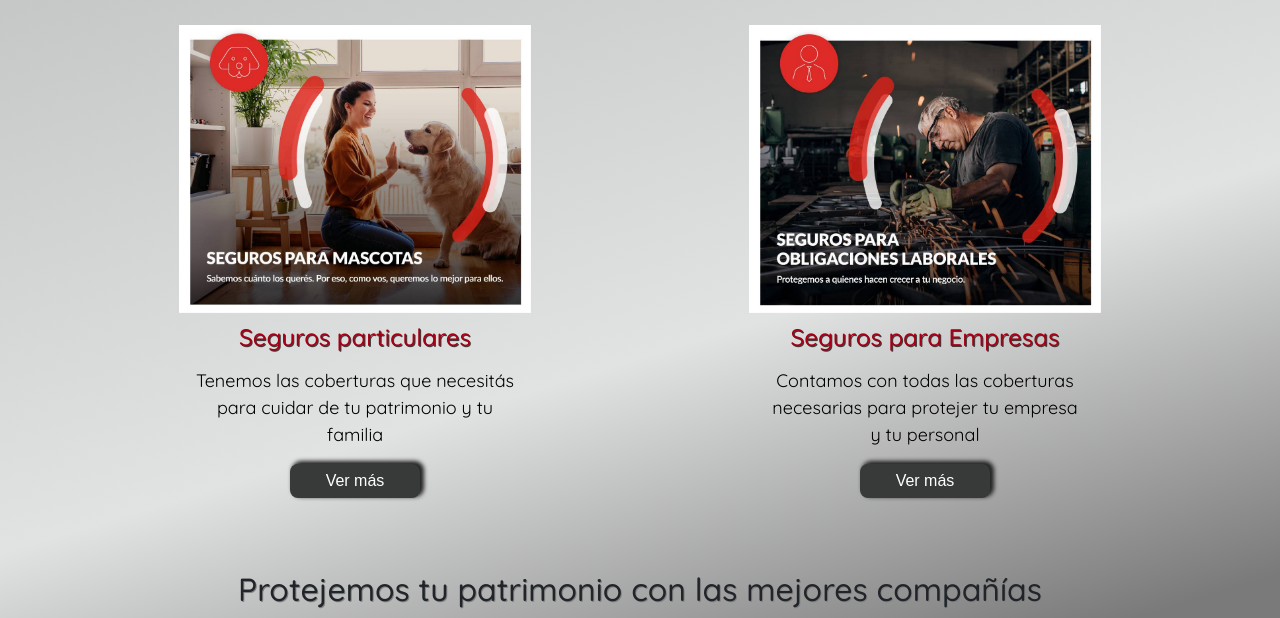
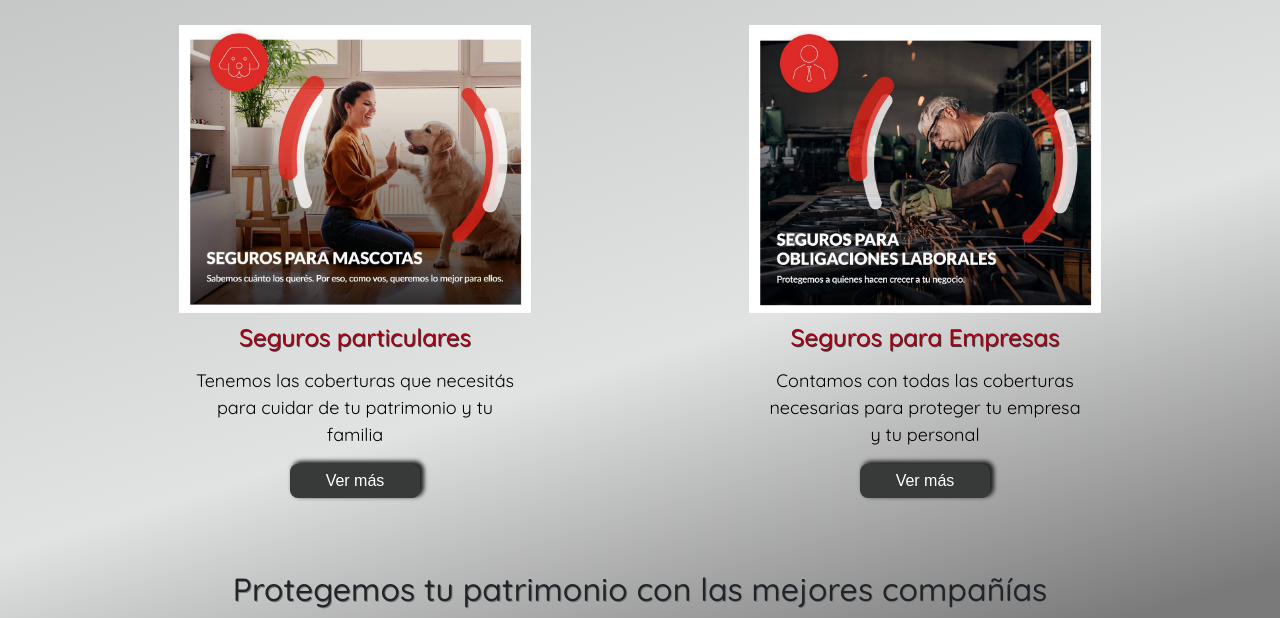
Before and after one commit to meme-castellanos/debat_seguros, a website: page index.html in a window 1280 px wide. Shown: the part 182-800 px from the top of the page. Drawn offline with nearby package versions, Linux system fonts and the light colour scheme; a web font is replaced by a local one.

Commit message:
corrijo error de texto

```diff
--- a/index.html
+++ b/index.html
@@ -12,7 +12,7 @@
   <link rel="shortcut icon" href="./images/favIcon.ico">
   <script src="https://kit.fontawesome.com/3d61acb01e.js" crossorigin="anonymous"></script>
   <link href="https://cdn.jsdelivr.net/npm/bootstrap@5.2.0/dist/css/bootstrap.min.css" rel="stylesheet"
-  integrity="sha384-gH2yIJqKdNHPEq0n4Mqa/HGKIhSkIHeL5AyhkYV8i59U5AR6csBvApHHNl/vI1Bx" crossorigin="anonymous">
+    integrity="sha384-gH2yIJqKdNHPEq0n4Mqa/HGKIhSkIHeL5AyhkYV8i59U5AR6csBvApHHNl/vI1Bx" crossorigin="anonymous">
   <link rel="stylesheet" href="./css/style.css">
   <script defer src="./scripts/index.js"></script>
 </head>
@@ -83,14 +83,16 @@
                     <img src="./images/carousel-index/empresas/transporte.jpg" class="d-block w-100" alt="Transporte">
                   </div>
                   <div class="carousel-item" data-bs-interval="3000">
-                    <img src="./images/carousel-index/empresas/resp-civil.jpg" class="d-block w-100" alt="Responsabilidad Civil">
+                    <img src="./images/carousel-index/empresas/resp-civil.jpg" class="d-block w-100"
+                      alt="Responsabilidad Civil">
                   </div>
                 </div>
               </div>
               <div class="card-body">
                 <h5 class="card-title">Seguros para Empresas</h5>
-                <p class="card-text">Contamos con todas las coberturas necesarias para protejer tu empresa y tu personal</p>
-                <a href="./pages/empresas.html" ><button class="button">Ver más</button></a>
+                <p class="card-text">Contamos con todas las coberturas necesarias para proteger tu empresa y tu personal
+                </p>
+                <a href="./pages/empresas.html"><button class="button">Ver más</button></a>
               </div>
             </div>
           </div>
@@ -98,7 +100,7 @@
       </div>
 
       <!-- Logos de las compañías -->
-      <h2>Protejemos tu patrimonio con las mejores compañías</h2>
+      <h2>Protegemos tu patrimonio con las mejores compañías</h2>
       <section class="logoContainer">
         <div><img
             src="https://d1811b91af.clvaw-cdnwnd.com/4e103d652f60bd89c25ac600e2626d3b/200000167-9cbe09cbe2/450/mapfreok.jpg?ph=d1811b91af"
@@ -136,7 +138,8 @@
         <li class="list-group-item footer-txt">Oficina Comercial en Av. Monseñor Pablo Cabrera 4267. <br> Tel:
           (0351) 477-3470 <br> Horario: L a V de 9 a 18 hs.</li>
         <li class="list-group-item"><a href="https://www.argentina.gob.ar/superintendencia-de-seguros" target="_blank">
-            <img src="https://www.argentina.gob.ar/sites/default/files/ssn_horizontal_web__1.png" alt="Superintendencia de Seguros de la Nación" class="ssn"></a></li>
+            <img src="https://www.argentina.gob.ar/sites/default/files/ssn_horizontal_web__1.png"
+              alt="Superintendencia de Seguros de la Nación" class="ssn"></a></li>
       </ul>
     </footer>
   </div>
```
